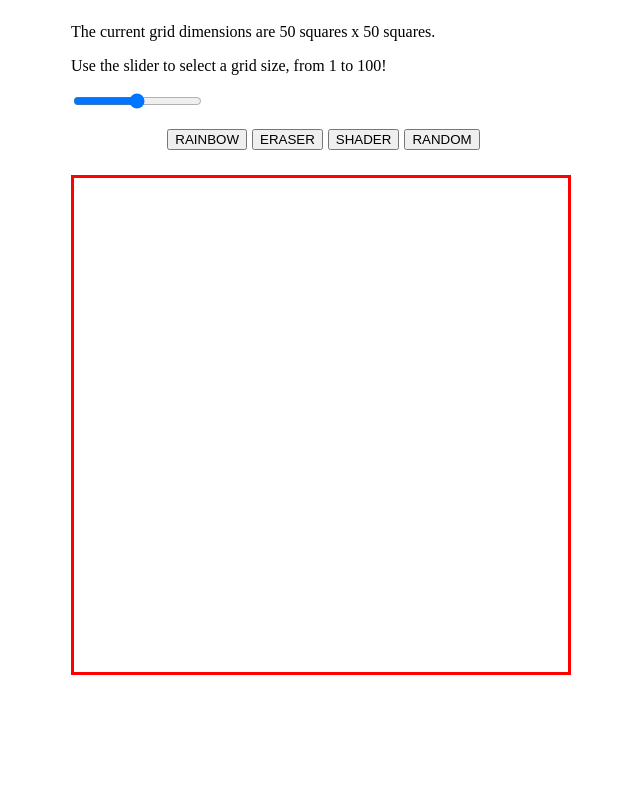
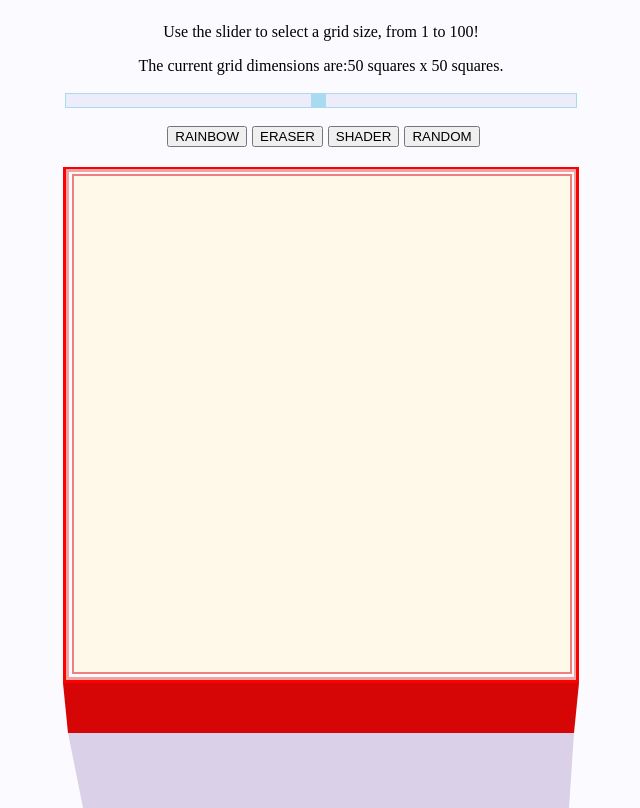
Before and after one commit to fintonius/etch-a-sketch2, a plain HTML site: page index.html in a window 1280 px wide. Shown: the part 58-866 px from the top of the page, without its empty margins (319-959 px from the left). Before the commit the page ends 800 px from the top, so only its background shows below. Drawn offline with Linux system fonts and the light colour scheme.

Commit message:
use CSS only to add 3D-like effect to elements

```diff
--- a/index.html
+++ b/index.html
@@ -2,24 +2,21 @@
 <html lang="en">
 
 	<head>
-
 		<meta charset="UTF-8">
 		<meta http-equiv="X-UA-Compatible" content="IE=edge">
 		<meta name="viewport" initial-scale=1.0">
 		<link rel="stylesheet" href="style.css">
 		<script defer src="script.js"></script>
 		<title>Etch-A-Sketch</title>
-
 	</head>
 
-	<body onload="createGrid()">
-
+	<body class="body" onload="createGrid()">
 		<div id="page">
 			<h1> Etch-A-Sketch</h1>
 			<div id="grid-dimensions">
-				<p id="size-blurb">	The current grid dimensions are <output id="a">50</output> squares x <output id="b">50</output> squares.
-				</p>
 				<p>Use the slider to select a grid size, from 1 to 100!</p>
+				<p>	The current grid dimensions are: <span><span id="a"> 50 </span> squares
+					 x <span id="b"> 50 </span> squares.</span></p>
 				<p><input type="range" min="1" max="100" value="50" class="slider" id="slider"></p>
 				<div id="buttons">
 					<button class="button" id="rainbow">RAINBOW</button>
@@ -27,11 +24,13 @@
 					<button class="button" id="shader">SHADER</button>
 					<button class="button" id="random">RANDOM</button>
 				</div>
-				<div id="grid-container">
+			<div class="grid-frame">
+				<div id="grid-container" class="grid-container"></div>
 			</div>
+			<div class="grid-bottom"></div>
+			<div class="grid-shadow"></div>
 			</div>
 		</div>
-
 	</body>
 
 </html>
--- a/script.js
+++ b/script.js
@@ -11,8 +11,8 @@ let slideInput = document.getElementById('slider');
 
 //gives live update for current grid dimentsions
 slideInput.addEventListener('input', () => {
-	number1.textContent = slideInput.value;
-	number2.textContent = slideInput.value;
+	number1.textContent = ` ${slideInput.value} `;
+	number2.textContent = ` ${slideInput.value} `;
 });
 
 slideInput.onchange = () => {
@@ -27,8 +27,8 @@ function createGrid () {
 
 	const grid = document.createElement('div');
 	grid.setAttribute('id', 'grid');
-	grid.style.height = gridHeightAndWidth + 'px';
-	grid.style.width = gridHeightAndWidth + 'px';
+	// grid.style.height = gridHeightAndWidth + 'px';
+	// grid.style.width = gridHeightAndWidth + 'px';
 
 	// create vertical row of divs
 	for (let j = 0; j < gridSize; j++) {
--- a/style.css
+++ b/style.css
@@ -1,17 +1,101 @@
 /* to avoid any conflicts between square div sizes*/
 * {
 	box-sizing: border-box;
+	/* border: 1px solid green; */
 }
-
+.body {
+	display: flex;
+	justify-content: center;
+	background-color:rgb(251, 251, 255);
+}
 #page {
+	height: 100vh;
+	width: 100vh;
 	display: flex;
 	flex-direction: column;
 	align-items: center;
 }
+
+p{
+	width: 100%;
+	display: flex;
+	justify-content: center;
+	/* border: 1px solid cyan; */
+}
+
 h1 {
 	display: flex;
 	margin: 10px;
 }
+
+.grid-frame {
+	display: flex;
+	place-items: center;
+	box-sizing: content-box;
+	width: 510px;
+	height: 510px;
+	margin-top: 20px;
+	border-top: 2px solid red;
+	border-right: 3px solid red;
+	border-left: 3px solid red;
+	border-bottom: 4px solid red;
+}
+.grid-container {
+	box-sizing: content-box;
+	width: 505px;
+	height: 505px;
+	border: 3px rgb(241, 164, 164) solid;
+	border-right: 2px rgb(241, 164, 164) solid;
+	display: grid;
+	place-items: center;
+}
+
+#grid{
+	width: 500px;
+	height: 500px;
+	border: 2px solid lightcoral;
+	background-color:rgb(255, 249, 233) ;
+	display: flex;
+	flex-direction: column;
+}
+.grid-bottom{
+	width: 516px;
+	height: 0px;
+	border-top: 50px solid rgb(214, 6, 6);
+	border-left: 5px solid transparent;
+	border-right: 5px solid transparent;
+}
+.grid-shadow{
+	width: 506px;
+	height: 0px;
+	margin-left: 5px;
+	border-top: 75px solid rgb(218, 209, 233);
+	border-left: 15px solid transparent;
+	border-right: 5px solid transparent;
+	}
+
+.slider {
+	appearance: none;
+	width: 100%;
+	height: 15px;
+	background: lavender;
+	border: 1px skyblue solid;
+	opacity: .7;
+	transition: opacity .3s;
+}
+
+.slider:hover {
+	opacity: 1;
+}
+
+.slider::-webkit-slider-thumb {
+	appearance: none;
+	height: 15px;
+	width: 15px;
+	background: skyblue;
+	cursor: pointer;
+}
+
 #buttons {
 	display: flex;
 	justify-content: center;
@@ -19,13 +103,6 @@ h1 {
 
 .button {
 	margin-left: 5px;
-}
-
-#grid {
-	display: flex;
-	flex-direction: column;
-	border: 3px red solid;
-	margin-top: 25px;
 }
 
 .line {
```
Also changed, not shown: 1 other file.
